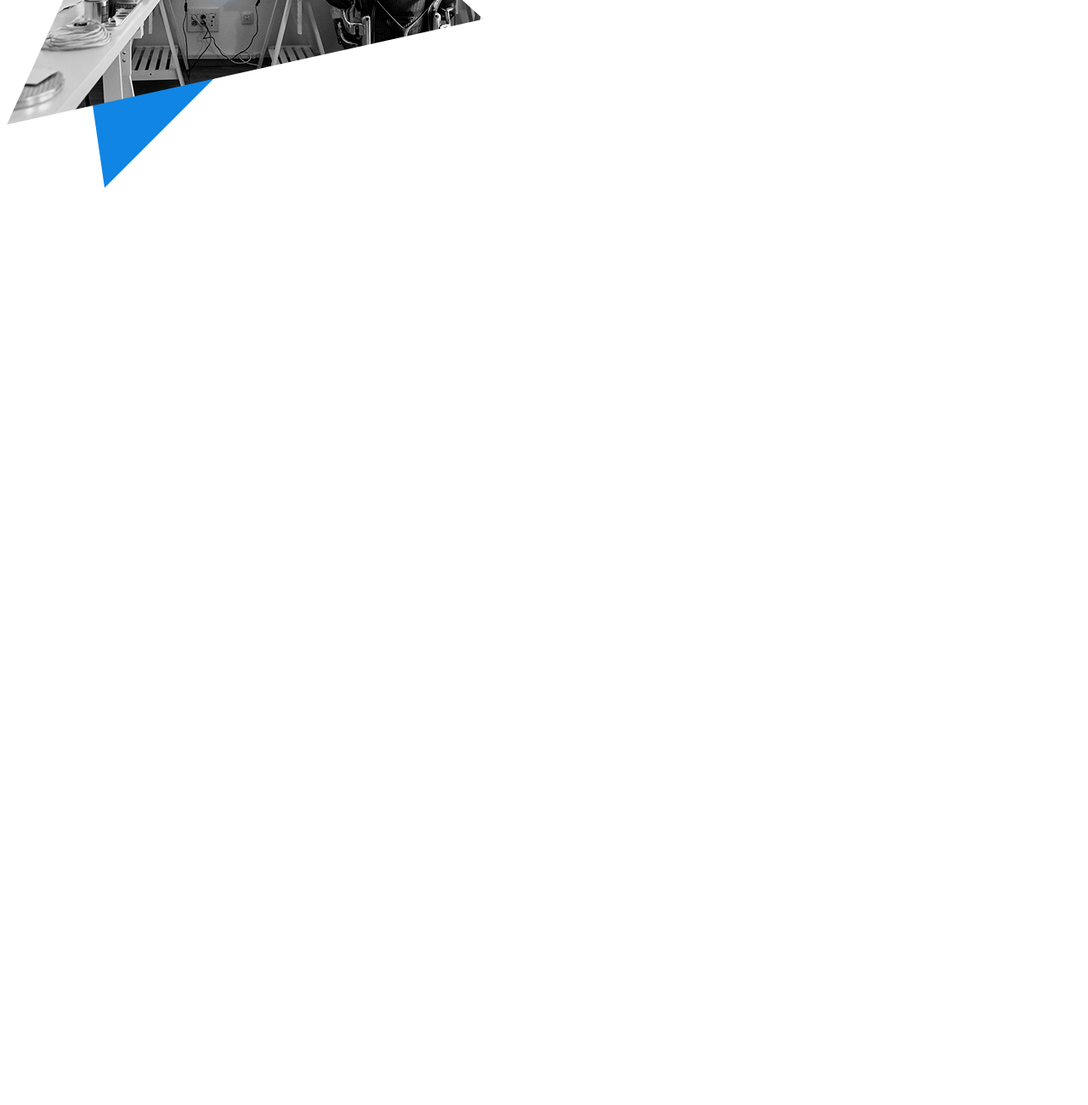
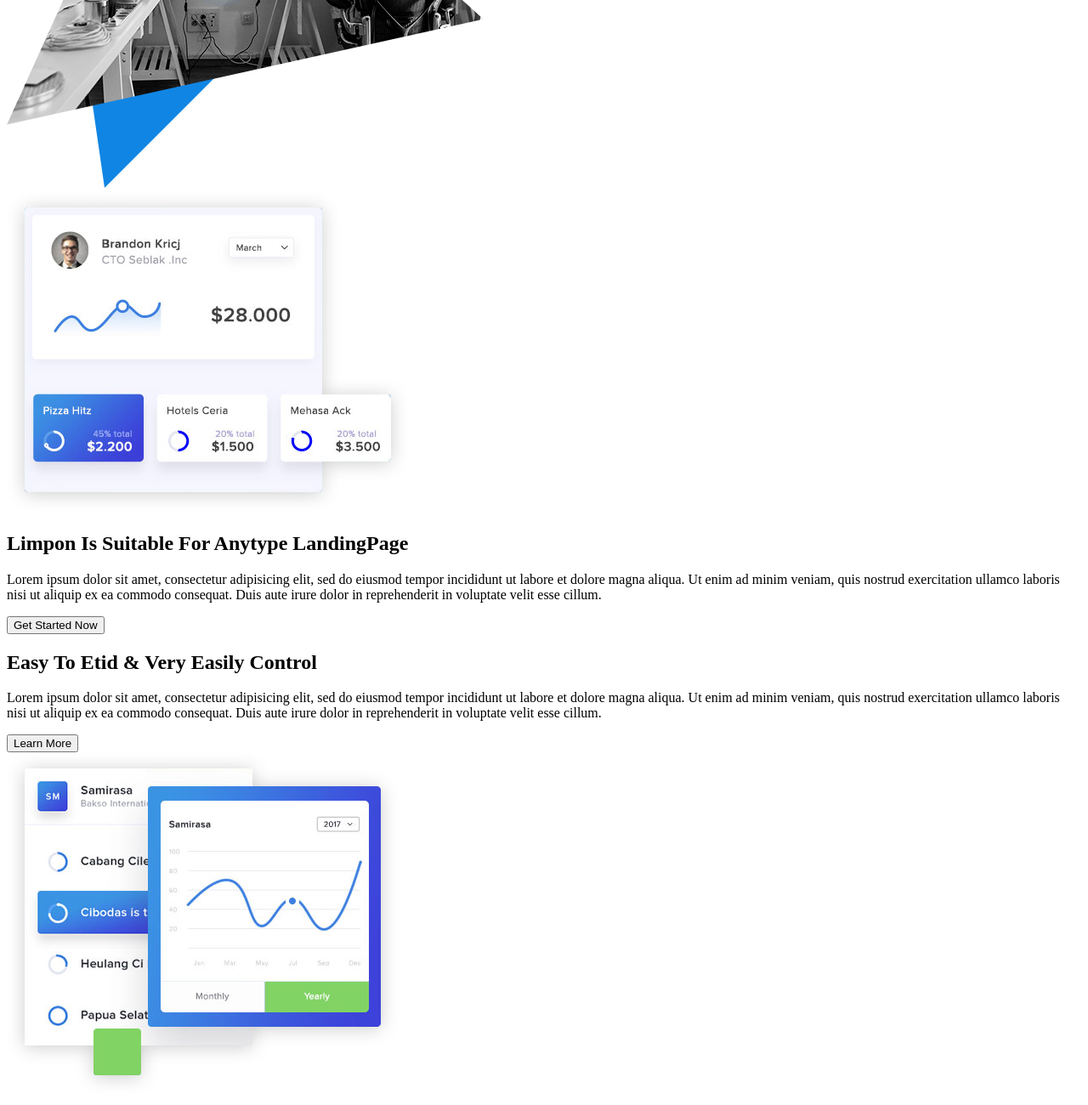
Before and after one commit to daryapbaranova/Limpon, a plain HTML site: page index.html in a window 1280 px wide. Shown: the part 2545-3845 px from the top of the page at 85% size. Before the commit the page ends 2778 px from the top, so only its background shows below. Drawn offline with Linux system fonts and the light colour scheme.

Commit message:
Update index.html

```diff
--- a/index.html
+++ b/index.html
@@ -126,5 +126,27 @@
             <img src="img/play.png" alt="Video">
         </div>
     </div>
+    <div>
+        <div>
+            <div>
+                <img src="img/features2-screen.png" alt="Screen">
+            </div>
+            <div></div>
+            <h2>Limpon Is Suitable For Anytype LandingPage</h2>
+            <p>Lorem ipsum dolor sit amet, consectetur adipisicing elit, sed do eiusmod tempor incididunt ut labore et dolore magna aliqua. Ut enim ad minim veniam, quis nostrud exercitation ullamco laboris nisi ut aliquip ex ea commodo consequat. Duis aute irure dolor in reprehenderit in voluptate velit esse cillum.</p>
+            <button type="button">Get Started Now</button>
+        </div>
+    </div>
+    <div>
+        <div>
+           <div>
+               <div></div>
+               <h2>Easy To Etid & Very Easily Control</h2>
+               <p>Lorem ipsum dolor sit amet, consectetur adipisicing elit, sed do eiusmod tempor incididunt ut labore et dolore magna aliqua. Ut enim ad minim veniam, quis nostrud exercitation ullamco laboris nisi ut aliquip ex ea commodo consequat. Duis aute irure dolor in reprehenderit in voluptate velit esse cillum.</p>
+               <button type="button">Learn More</button>
+           </div>
+           <img src="img/featutures_2-screen.png" alt="Features Screen">
+        </div>
+    </div>
 </body>
 </html>
```
